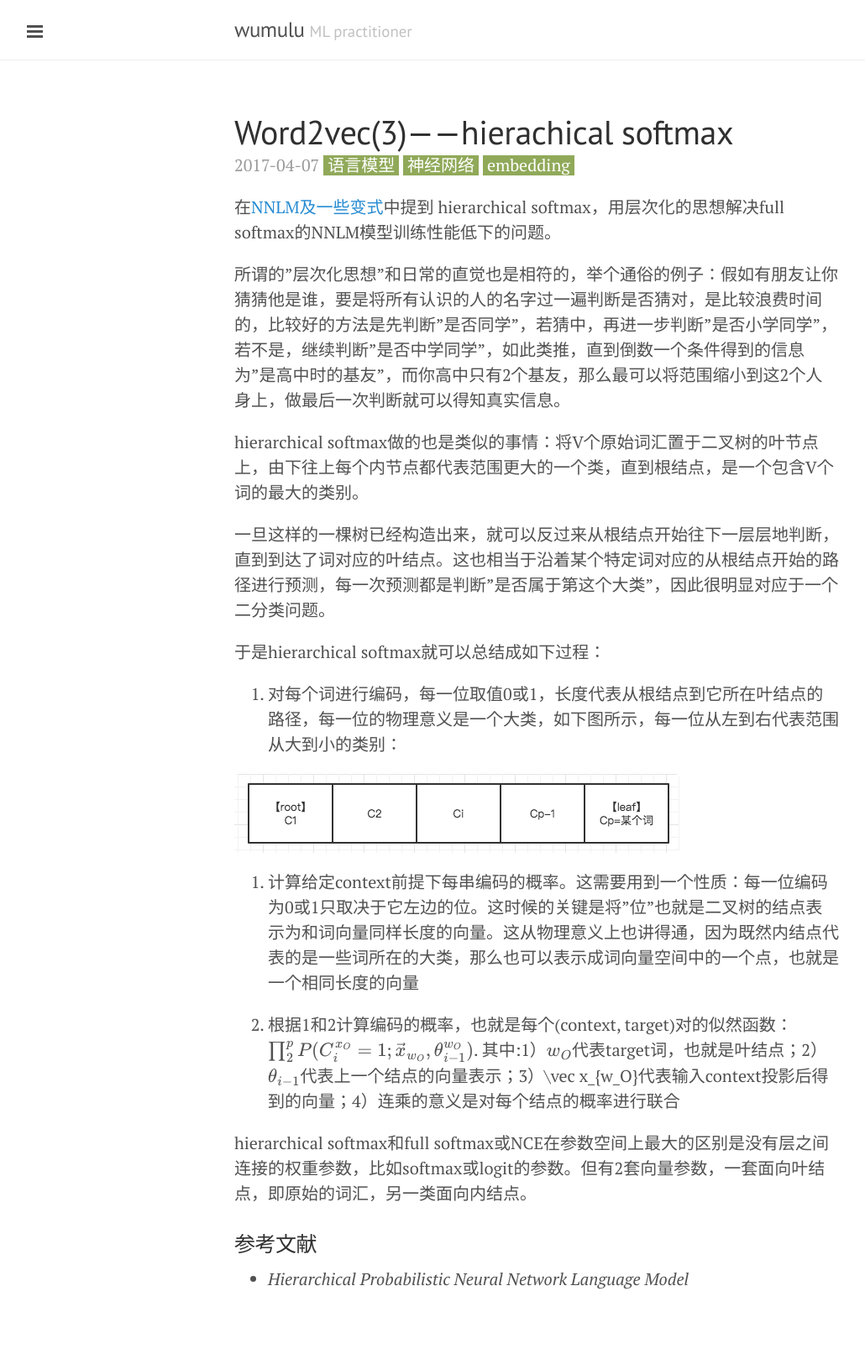
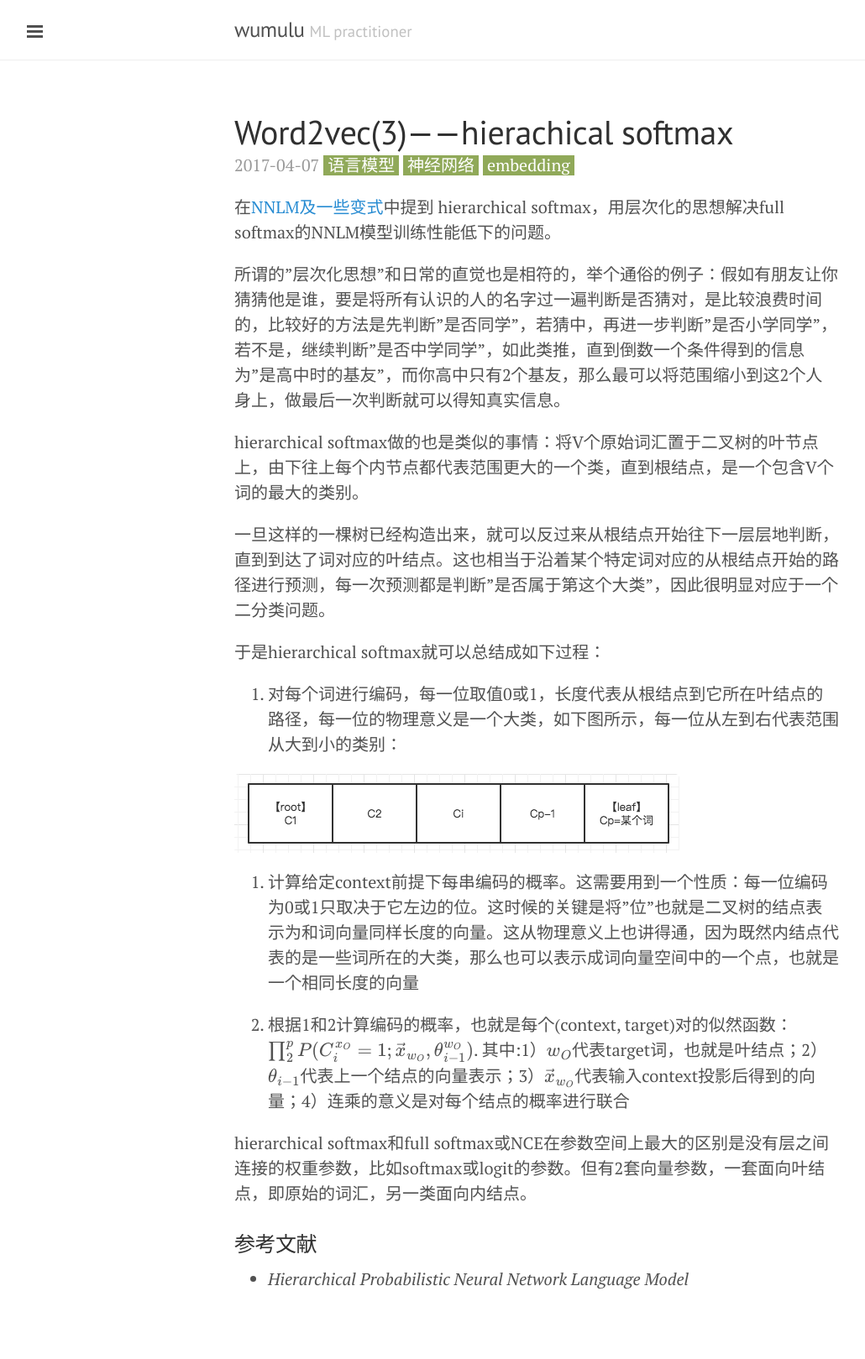
Before and after one commit to nomadcube/nomadcube.github.io, a Jekyll site: the page built from _posts/2017-04-07-word2vec(3)——hierachical softmax.md, in a window 1280 px wide. Shown: the whole page at 84% size, without its empty margins (1-1031 px from the left). Built offline with Jekyll 4.4.1, drawn with Linux system fonts in a browser that asks for light colours; formulas are drawn with MathJax 3; comment, search, counter and statistics services are not loaded.

Commit message:
新文章

```diff
--- a/_posts/2017-04-07-word2vec(3)——hierachical softmax.md
+++ b/_posts/2017-04-07-word2vec(3)——hierachical softmax.md
@@ -19,7 +19,7 @@ hierarchical softmax做的也是类似的事情：将V个原始词汇置于二
 
 2. 计算给定context前提下每串编码的概率。这需要用到一个性质：每一位编码为0或1只取决于它左边的位。这时候的关键是将"位"也就是二叉树的结点表示为和词向量同样长度的向量。这从物理意义上也讲得通，因为既然内结点代表的是一些词所在的大类，那么也可以表示成词向量空间中的一个点，也就是一个相同长度的向量
 
-3. 根据1和2计算编码的概率，也就是每个(context, target)对的似然函数：$$\prod_2^p P(C_i^{x_O} = 1; \vec x_{w_O}, \theta_{i-1}^{w_O})$$. 其中:1）$$w_O$$代表target词，也就是叶结点；2）$$\theta_{i-1}$$代表上一个结点的向量表示；3）\vec x_{w_O}代表输入context投影后得到的向量；4）连乘的意义是对每个结点的概率进行联合
+3. 根据1和2计算编码的概率，也就是每个(context, target)对的似然函数：$$\prod_2^p P(C_i^{x_O} = 1; \vec x_{w_O}, \theta_{i-1}^{w_O})$$. 其中:1）$$w_O$$代表target词，也就是叶结点；2）$$\theta_{i-1}$$代表上一个结点的向量表示；3）$$\vec x_{w_O}$$代表输入context投影后得到的向量；4）连乘的意义是对每个结点的概率进行联合
 
 hierarchical softmax和full softmax或NCE在参数空间上最大的区别是没有层之间连接的权重参数，比如softmax或logit的参数。但有2套向量参数，一套面向叶结点，即原始的词汇，另一类面向内结点。
 
```
